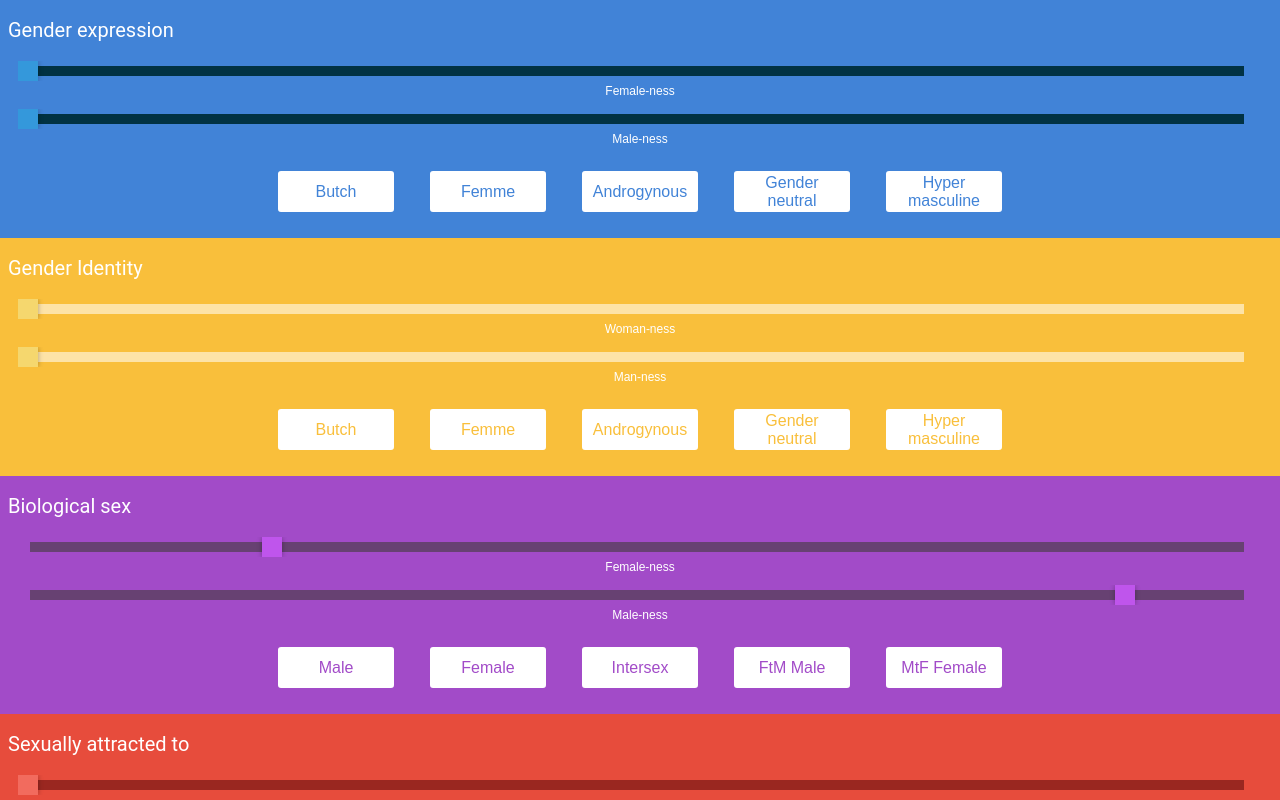
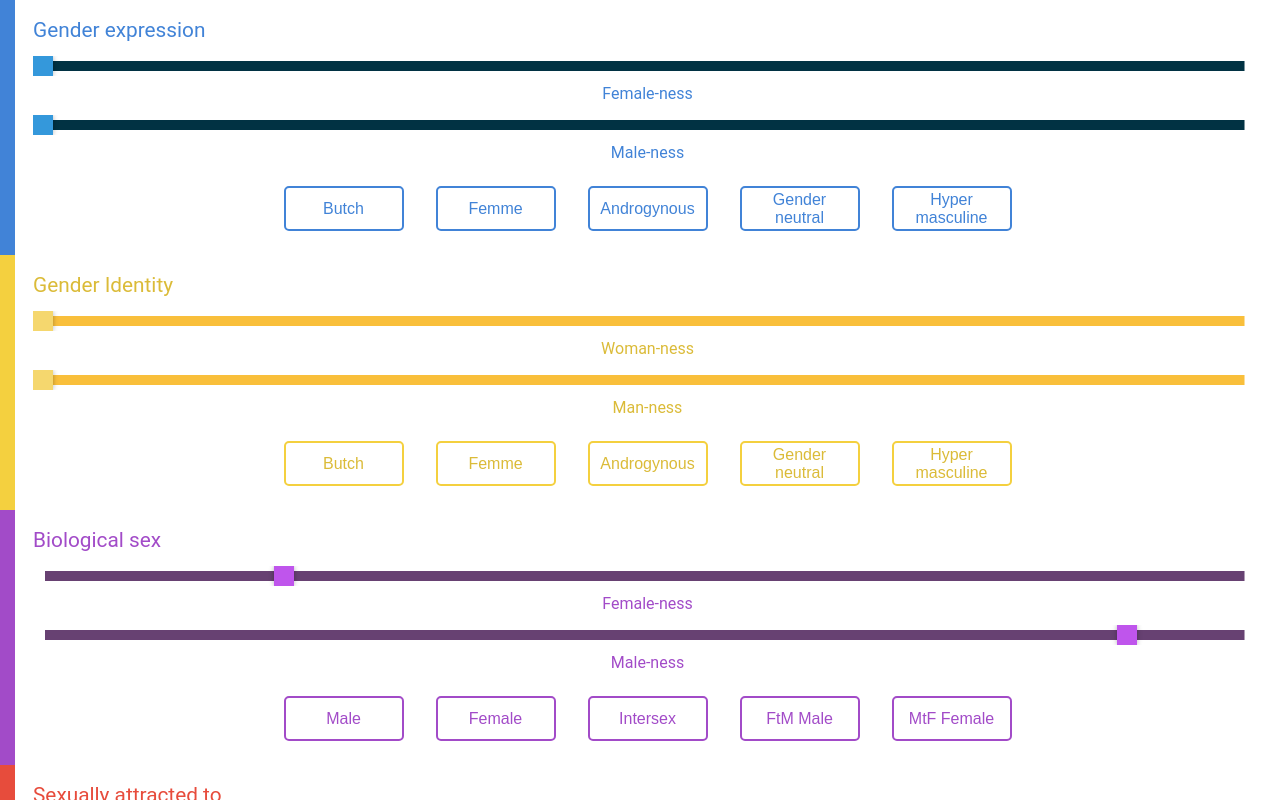
Before and after one commit to smailio/gender-bread, a React (Create React App) app: page / in a window 1280 px wide. Shown: the top 800 px of the page. Built offline with nearby package versions, Linux system fonts and the light colour scheme.

Commit message:
update design

```diff
--- a/src/components/AttractionSection.js
+++ b/src/components/AttractionSection.js
@@ -4,7 +4,7 @@ import { red } from '../themes';
 import { ThemeProvider } from 'styled-components';
 import Section from './Section';
 import { StoreConsumer } from '../context/Store';
-import { Column } from './Grid.js';
+import { Column, Title } from './Grid.js';
 
 // noinspection JSUnusedLocalSymbols
 export default props => (
@@ -13,7 +13,7 @@ export default props => (
       <ThemeProvider theme={red}>
         <Section>
           <Column>
-            <p>Sexually attracted to</p>
+            <Title>Sexually attracted to</Title>
             <Range
               value={state.sexualAttraction.m}
               onChange={e =>
@@ -40,7 +40,7 @@ export default props => (
               }
               label="Women / Females / Femininity"
             />
-            <p>Romantically attracted to</p>
+            <Title>Romantically attracted to</Title>
             <Range
               value={state.romanticAttraction.m}
               onChange={e =>
--- a/src/components/BiologicalSexSection.js
+++ b/src/components/BiologicalSexSection.js
@@ -4,7 +4,7 @@ import Section from './Section';
 import { purple } from '../themes';
 import Button from './Button';
 import { StoreConsumer } from '../context/Store';
-import { Row, Column, DesktopOnly } from './Grid.js';
+import { Row, Column, DesktopOnly, Title } from './Grid.js';
 import { ThemeProvider } from 'styled-components';
 
 // noinspection JSUnusedLocalSymbols
@@ -14,7 +14,7 @@ export default props => (
       <ThemeProvider theme={purple}>
         <Section>
           <div>
-            <p>Biological sex</p>
+            <Title>Biological sex</Title>
           </div>
           <Column>
             <Range
--- a/src/components/Button.js
+++ b/src/components/Button.js
@@ -9,7 +9,7 @@ const Button = styled.button`
   width: 120px;
   /* Color the border and text with theme.main */
   color: ${props => props.theme.main};
-  border: 2px solid ${props => props.theme.main};
+  border: 2px solid ${props => props.theme.background};
   background-color: white;
   cursor: pointer;
 `;
--- a/src/components/FlatRange.js
+++ b/src/components/FlatRange.js
@@ -49,6 +49,15 @@ const Wrapper = styled.div`
   }
 `;
 
+const RangeLabel = styled.div`
+  //height: 20px;
+  //line-height: 100%;
+  font-size: 16px;
+  color: ${props => props.theme.main};
+  text-align: center;
+  padding: 4px 0 8px 0;
+  font-family: Roboto, Arial, Sans-serif, serif;
+`;
 // noinspection JSUnusedLocalSymbols
 const Range = ({ value = 35, ...props }) => (
   <Wrapper>
@@ -59,7 +68,7 @@ const Range = ({ value = 35, ...props }) => (
 const RangeBottomLabel = ({ label, value, onChange }) => (
   <React.Fragment>
     <Range value={value} onChange={onChange} />
-    <div className="range-label">{label}</div>
+    <RangeLabel>{label}</RangeLabel>
   </React.Fragment>
 );
 
--- a/src/components/GenderExpression.js
+++ b/src/components/GenderExpression.js
@@ -4,7 +4,7 @@ import Section from './Section';
 import { yellow } from '../themes';
 import Button from './Button';
 import { StoreConsumer } from '../context/Store';
-import { Row, Column, DesktopOnly } from './Grid.js';
+import { Row, Column, DesktopOnly, Title } from './Grid.js';
 import { ThemeProvider } from 'styled-components';
 
 // noinspection JSUnusedLocalSymbols
@@ -14,7 +14,7 @@ export default props => (
       <ThemeProvider theme={yellow}>
         <Section>
           <div>
-            <p>Gender Identity</p>
+            <Title>Gender Identity</Title>
           </div>
           <Column>
             <Range
--- a/src/components/GenderIdentitySection.js
+++ b/src/components/GenderIdentitySection.js
@@ -4,7 +4,7 @@ import Section from './Section';
 import { blue } from '../themes';
 import Button from './Button';
 import { StoreConsumer } from '../context/Store';
-import { Row, Column, DesktopOnly } from './Grid.js';
+import { Row, Column, DesktopOnly,Title } from './Grid.js';
 import { ThemeProvider } from 'styled-components';
 
 // noinspection JSUnusedLocalSymbols
@@ -14,7 +14,7 @@ export default props => (
       <ThemeProvider theme={blue}>
         <Section>
           <div>
-            <p>Gender expression</p>
+            <Title>Gender expression</Title>
           </div>
           <Column>
             <Range
--- a/src/components/Grid.js
+++ b/src/components/Grid.js
@@ -11,10 +11,17 @@ const Row = styled.div`
   justify-content: center;
 `;
 
+const Title = styled.div`
+  color: ${props => props.theme.main};
+  font-family: Roboto, Arial, Sans-serif, serif;
+  padding: 10px 10px 10px 10px;
+  font-size: 1.3em;
+`;
+
 const DesktopOnly = styled.div`
   @media (max-width: 800px) {
     display: none;
   }
 `;
 
-export { Column, Row, DesktopOnly };
+export { Column, Row, DesktopOnly, Title };
--- a/src/components/Section.js
+++ b/src/components/Section.js
@@ -5,7 +5,9 @@ const Section = styled.div`
   display: flex;
   flex-direction: column;
   justify-content: center;
-  background-color: ${props => props.theme.background};
+  // background-color: ${props => props.theme.background};
+  color: ${props => props.theme.main};
+  border-left: 15px solid ${props => props.theme.background};
 `;
 
 export default Section;
--- a/src/themes.js
+++ b/src/themes.js
@@ -13,9 +13,9 @@ export const purple = {
 };
 
 export const yellow = {
-  main: '#F9BF3B',
-  background: '#F9BF3B',
-  slider: '#FDE3A7',
+  main: '#dbbb38',
+  background: '#F4D03F',
+  slider: '#F9BF3B',
   thumb: '#F5D76E'
 };
 
```
